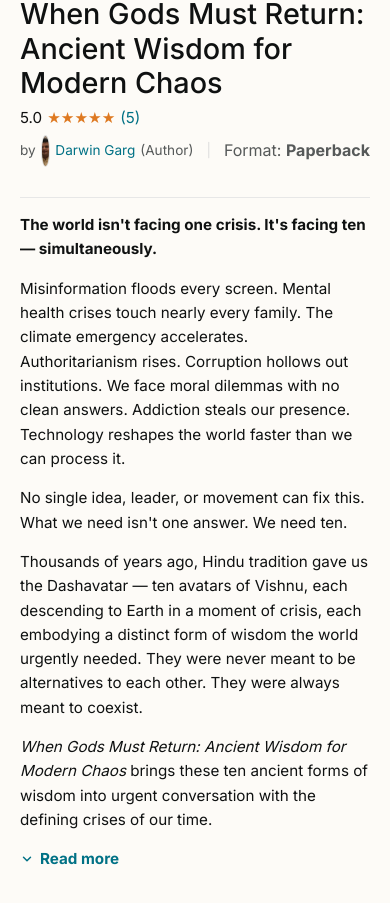
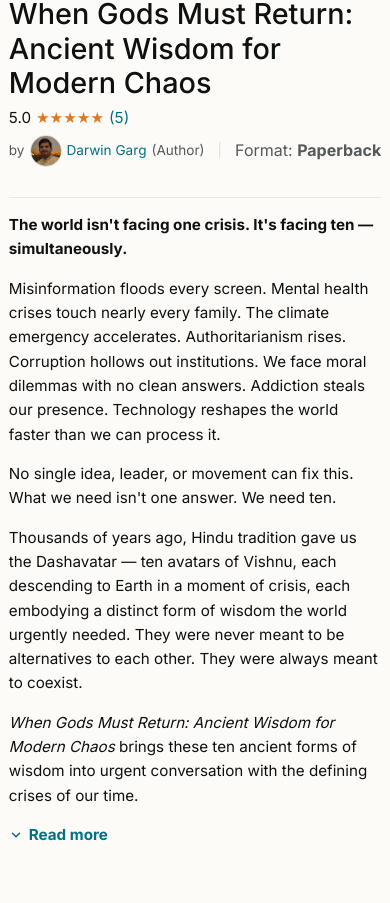
Before and after one commit to trickwrick/DARWIN-GARG, a Next.js app: page / in a window 390 px wide. Shown: the part 1376-2279 px from the top of the page. Built offline with nearby package versions, Linux system fonts and the light colour scheme; no server answers; the database is empty; a web font is replaced by a local one.

Commit message:
style: prevent author image from squishing on mobile

```diff
--- a/src/components/BookShowcase.module.css
+++ b/src/components/BookShowcase.module.css
@@ -150,6 +150,9 @@
 .amzAuthorImg {
   width: 32px;
   height: 32px;
+  min-width: 32px;
+  min-height: 32px;
+  flex-shrink: 0;
   border-radius: 50%;
   object-fit: cover;
   border: 1px solid #ddd;
```
